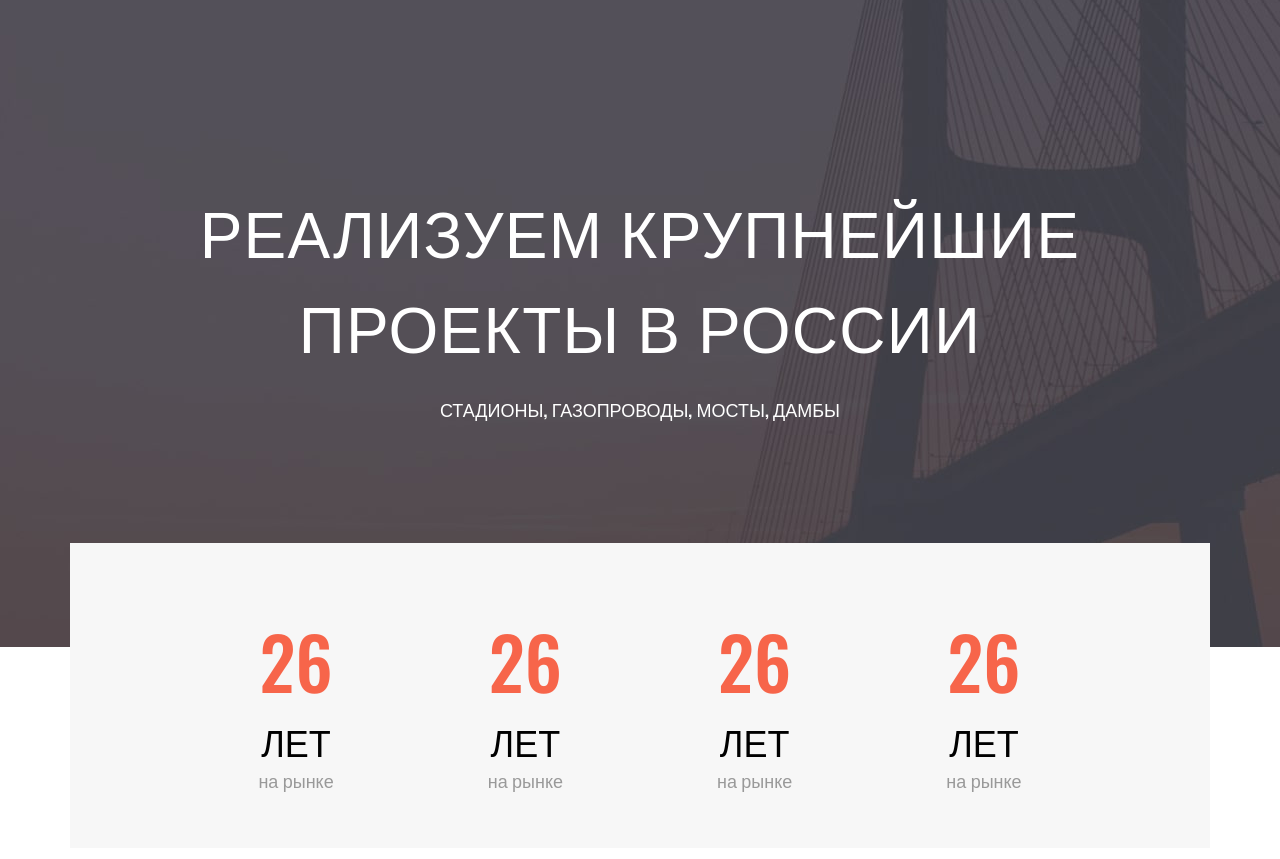
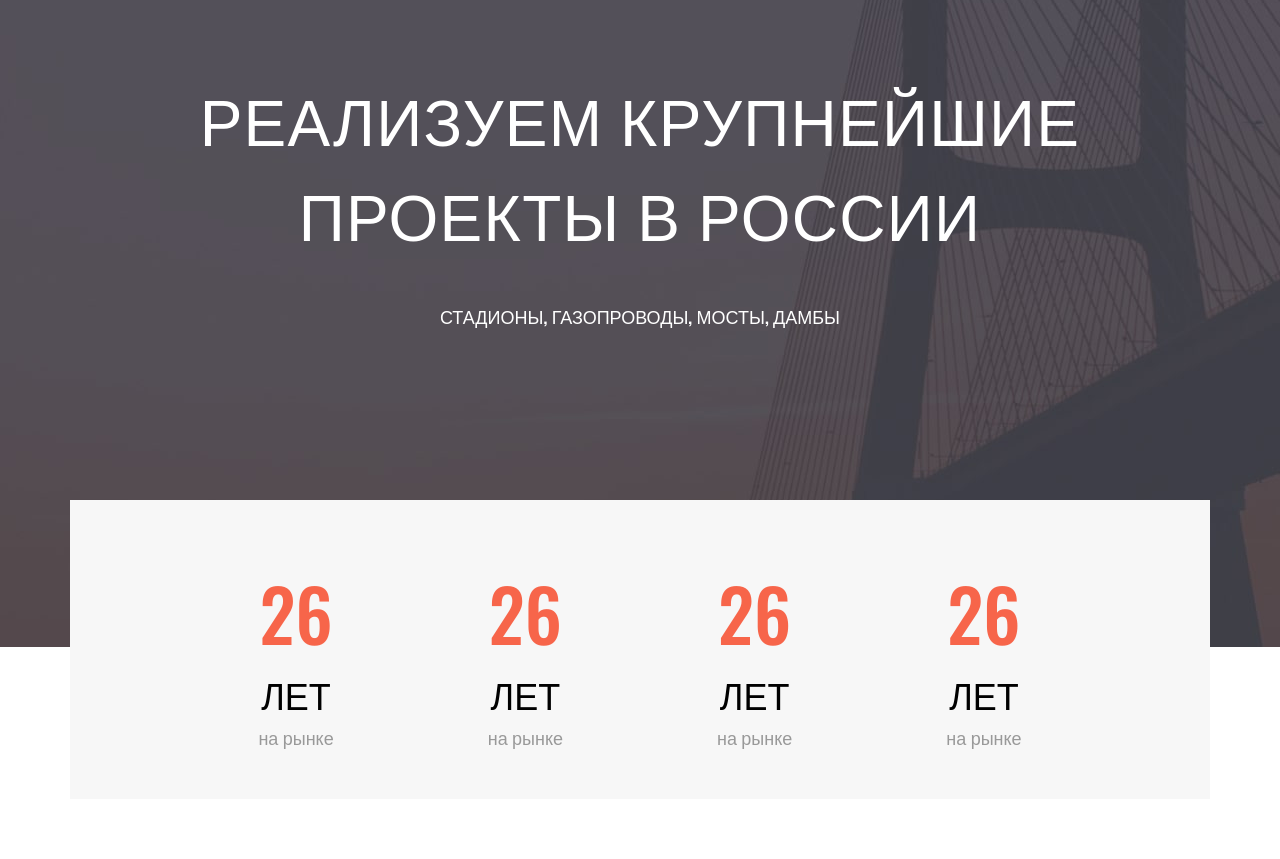
Before and after one commit to SerhiiKurdesha/test-work-2, a plain HTML site: page index.html in a window 1280 px wide. Shown: the part 93-952 px from the top of the page. Drawn offline with nearby package versions, Linux system fonts and the light colour scheme.

Commit message:
add home

```diff
--- a/index.html
+++ b/index.html
@@ -340,6 +340,14 @@
                 </ul>
             </div>
         </section>
+
+        <!-- ANSWERS -->
+
+        <section class="answers">
+            <div class="container">
+                <h2 class="answers__title">ответы на вопросы</h2>
+            </div>
+        </section>
     </header>
     <script src='https://ajax.googleapis.com/ajax/libs/jquery/3.2.1/jquery.min.js'></script>
     <script src="./js/menu.js"></script>
--- /dev/null
+++ b/sass/components/_answers.scss
@@ -0,0 +1,3 @@
+.answers{
+    padding: 150px 0;
+}
--- a/sass/components/_header.scss
+++ b/sass/components/_header.scss
@@ -111,9 +111,6 @@
     text-transform: uppercase;
 
     color: $white-color;
-    padding-top: 112px;
-
-    height: 171px;
 }
 .header__text{
     font-family: $second-font;
--- a/sass/components/_hero.scss
+++ b/sass/components/_hero.scss
@@ -1,7 +1,6 @@
 .hero-container{
-
     background: $second-white-color;
-    margin-top: 120px;
+    margin-top: 170px;
 }
 .hero-list{
     display: flex;
@@ -9,28 +8,32 @@
 }
 .hero-item{
     margin-left: 154px;
-    padding: 64px 0 54px 0;
+    padding: 84px 0 54px 0;
 }
 .hero-item:first-child{
     margin-left: 0;
 }
 .hero-title{
+    margin-bottom: 39px;
+
     font-family: $second-font;
     font-style: normal;
     font-weight: 500;
     font-size: 72px;
-    line-height: 107px;
+    line-height: 0.8;
     text-align: center;
     text-transform: uppercase;
 
     color: $accent-color;
 }
 .hero-text{
+    margin-bottom: 21px;
+
     font-family: $second-font;
     font-style: normal;
     font-weight: 500;
     font-size: 36px;
-    line-height: 53px;
+    line-height: 0.8;
     text-align: center;
     text-transform: uppercase;
 
@@ -41,7 +44,7 @@
     font-style: normal;
     font-weight: 500;
     font-size: 18px;
-    line-height: 27px;
+    line-height: 0.8;
     text-align: center;
 
     color: $gray-color;
--- a/sass/main.scss
+++ b/sass/main.scss
@@ -7,3 +7,4 @@
 @import "./components/request";
 @import "./components/project";
 @import "./components/portfolio";
+@import "./components/answers";
```
Also changed, not shown: css/main.css, css/main.min.css, 2 other files.
